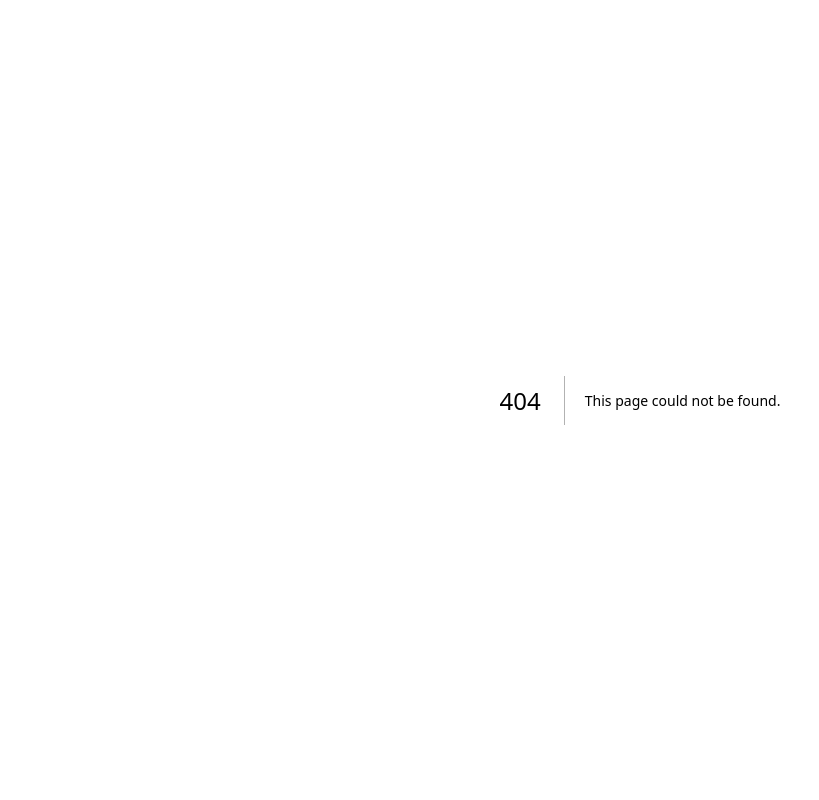
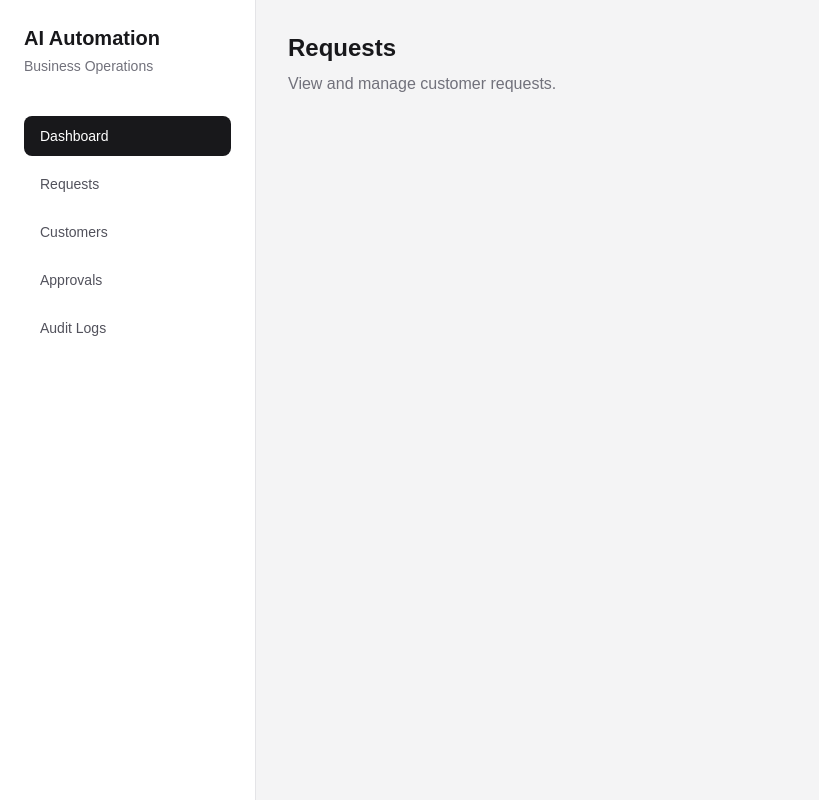
Before and after one commit to AntonioY11/business-automation-agent, a Next.js app in the folder frontend/: page /requests in a window 1280 px wide. Before the commit this address had no page. Shown: the whole page, without its empty margins (0-819 px from the left). Built offline with nearby package versions, Linux system fonts and the light colour scheme.

Commit message:
Add shared frontend layout and requests page

```diff
--- a/frontend/app/layout.tsx
+++ b/frontend/app/layout.tsx
@@ -1,5 +1,6 @@
 import type { Metadata } from "next";
 import "./globals.css";
+import Sidebar from "@/components/Sidebar";
 
 export const metadata: Metadata = {
   title: "AI Business Automation Agent",
@@ -9,7 +10,15 @@ export const metadata: Metadata = {
 export default function RootLayout({ children }: LayoutProps<"/">) {
   return (
     <html lang="en" className="h-full antialiased">
-      <body className="min-h-full flex flex-col">{children}</body>
+      <body className="min-h-full">
+        <div className="flex min-h-screen bg-zinc-100">
+          <Sidebar />
+
+          <main className="flex-1">
+            {children}
+          </main>
+        </div>
+      </body>
     </html>
   );
 }
--- a/frontend/app/page.tsx
+++ b/frontend/app/page.tsx
@@ -1,12 +1,8 @@
-import Sidebar from "@/components/Sidebar";
 import StatCard from "@/components/StatCard";
 
 export default function Home() {
   return (
-    <div className="flex min-h-screen bg-zinc-100">
-      <Sidebar />
-
-      <main className="flex-1 p-8">
+    <div className="p-8">
       <div className="mb-8">
         <h2 className="text-2xl font-bold text-zinc-900">
           Dashboard
@@ -47,6 +43,7 @@ export default function Home() {
               <p className="font-medium text-zinc-900">
                 Cancel subscription
               </p>
+
               <p className="mt-1 text-sm text-zinc-500">
                 Customer request
               </p>
@@ -62,6 +59,7 @@ export default function Home() {
               <p className="font-medium text-zinc-900">
                 Change address
               </p>
+
               <p className="mt-1 text-sm text-zinc-500">
                 Customer request
               </p>
@@ -77,6 +75,7 @@ export default function Home() {
               <p className="font-medium text-zinc-900">
                 Refund request
               </p>
+
               <p className="mt-1 text-sm text-zinc-500">
                 Customer request
               </p>
@@ -88,7 +87,6 @@ export default function Home() {
           </div>
         </div>
       </section>
-      </main>
     </div>
   );
 }
--- /dev/null
+++ b/frontend/app/requests/page.tsx
@@ -0,0 +1,13 @@
+export default function RequestsPage() {
+  return (
+    <div className="p-8">
+      <h1 className="text-2xl font-bold text-zinc-900">
+        Requests
+      </h1>
+
+      <p className="mt-2 text-zinc-500">
+        View and manage customer requests.
+      </p>
+    </div>
+  );
+}
--- a/frontend/components/Sidebar.tsx
+++ b/frontend/components/Sidebar.tsx
@@ -20,7 +20,7 @@ export default function Sidebar() {
         </a>
 
         <a
-          href="#"
+          href="/requests"
           className="block rounded-lg px-4 py-2.5 text-sm font-medium text-zinc-600 hover:bg-zinc-100"
         >
           Requests
```
Lines whose indentation alone changed are shown as unchanged.
